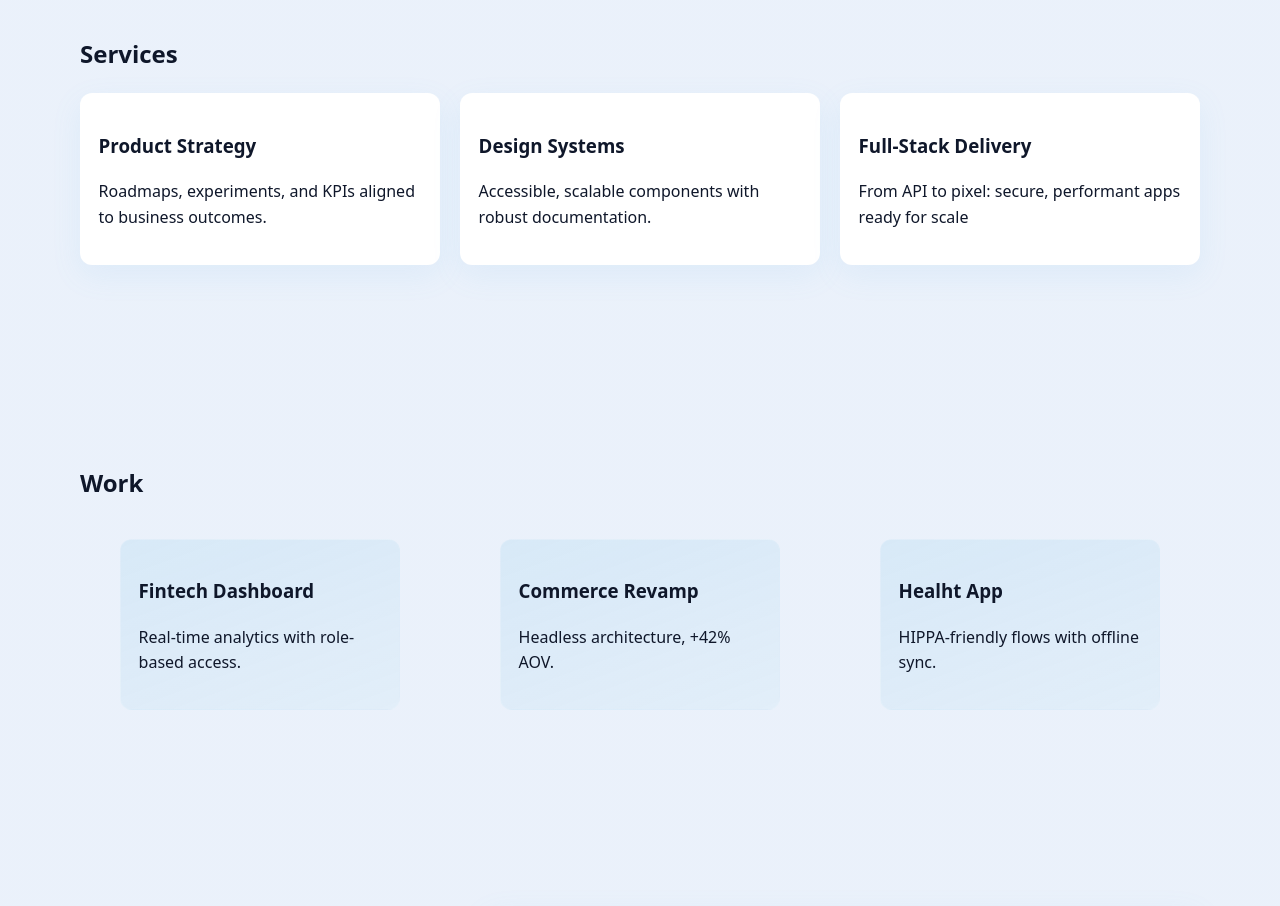
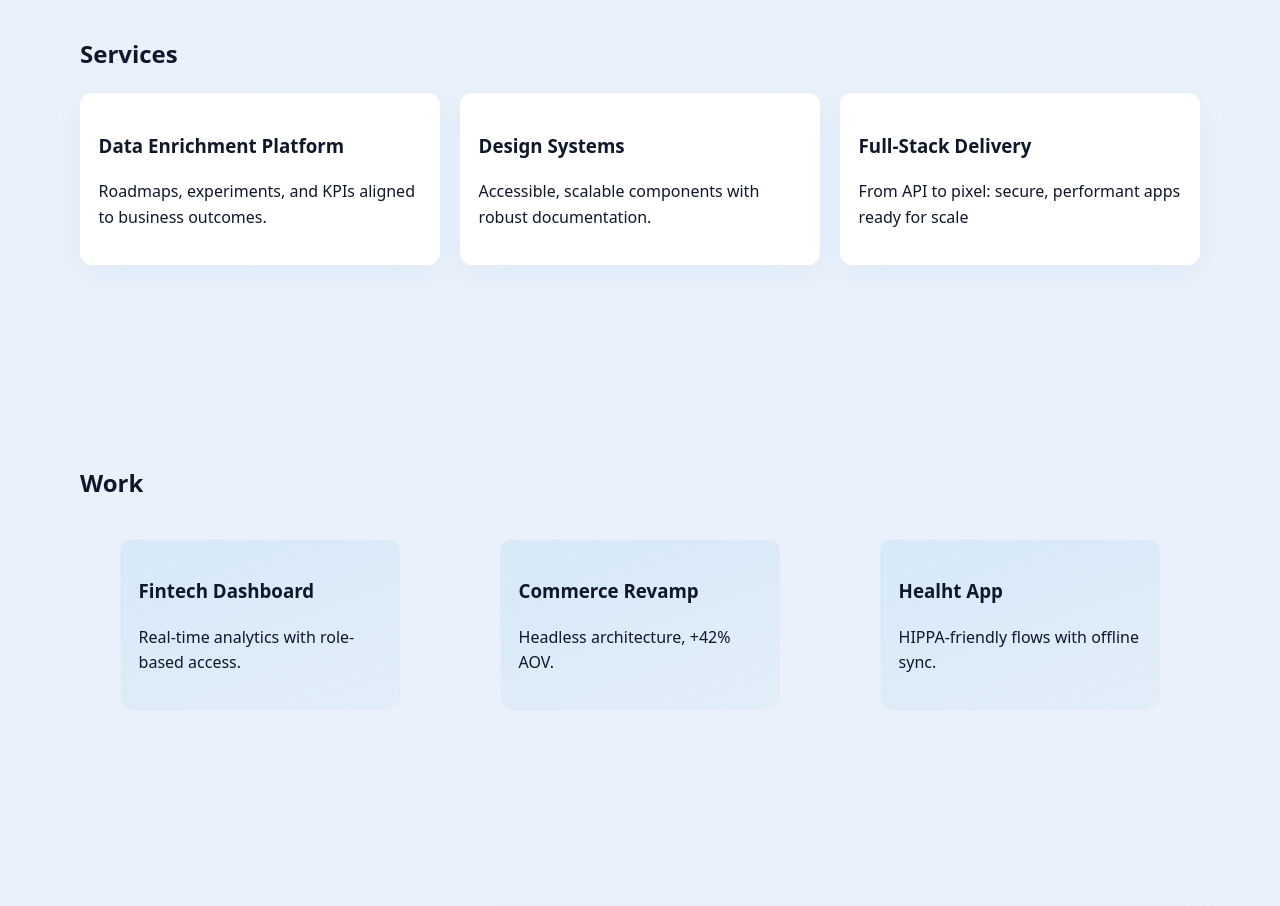
Before and after one commit to guidoperez/certanus, a plain HTML site: page my_web/index.html in a window 1280 px wide. Shown: the part 1060-1966 px from the top of the page. Drawn offline with Linux system fonts and the light colour scheme.

```diff
--- a/my_web/index.html
+++ b/my_web/index.html
@@ -100,7 +100,7 @@
             <h2 id="services-title">Services</h2>
             <div class="grid-3">
                 <article class="card">
-                    <h3>Product Strategy</h3>
+                    <h3>Data Enrichment Platform</h3>
                     <p>Roadmaps, experiments, and KPIs aligned to business outcomes.</p>
                 </article>
                 <article class="card">
```
